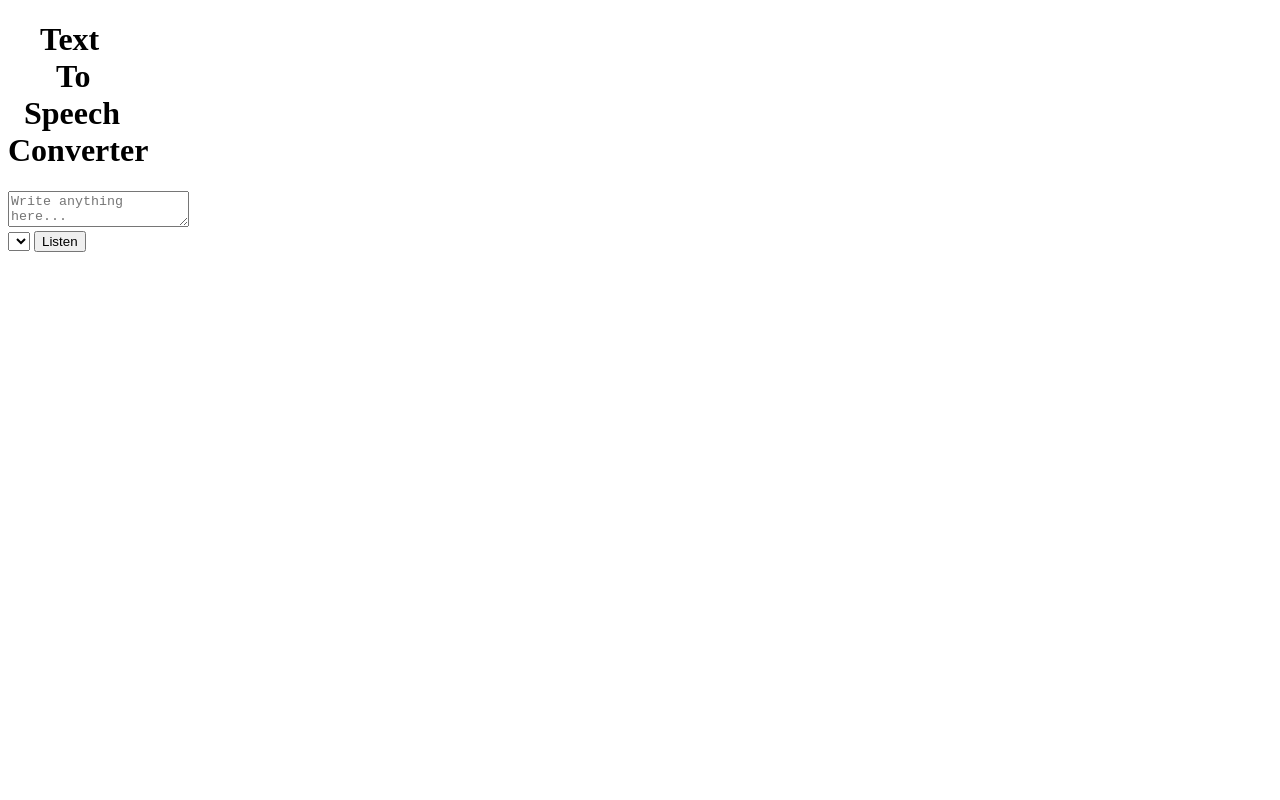
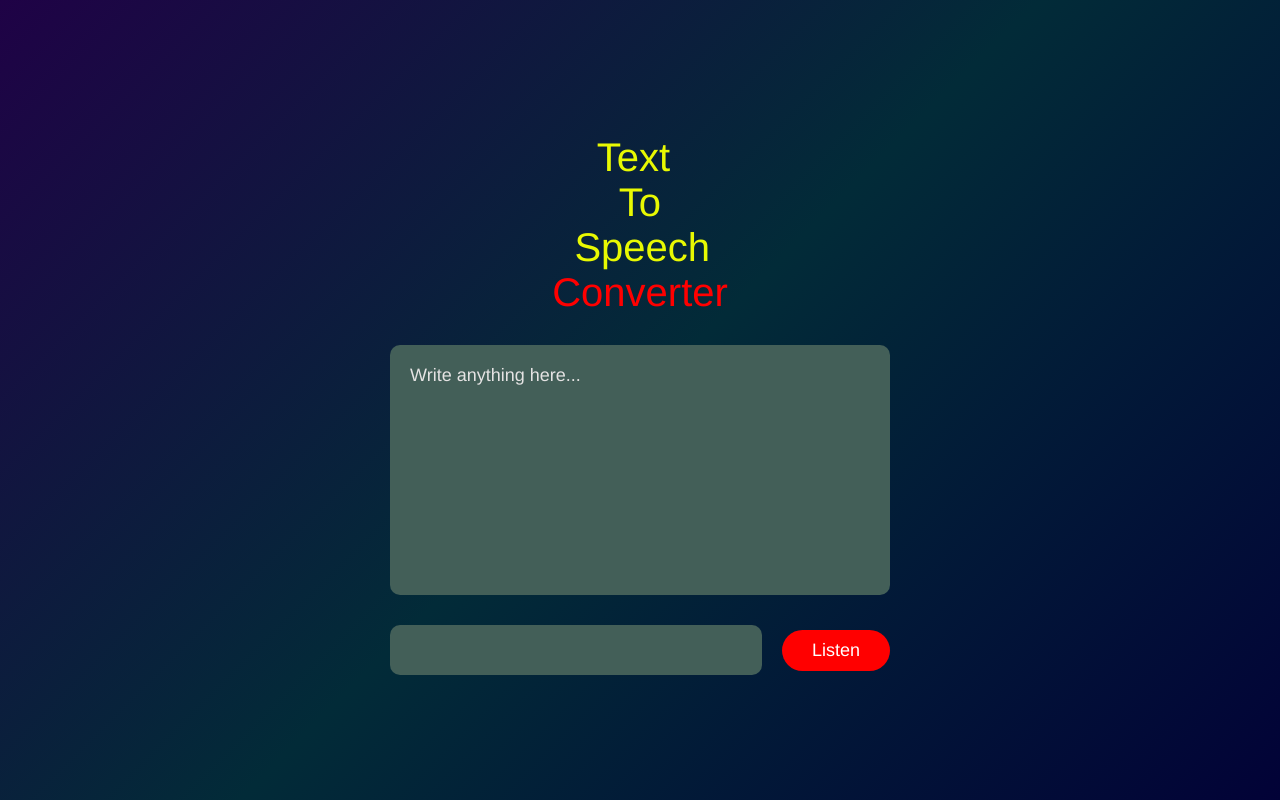
Before and after one commit to Avinash829/Text-To-Speech-Converter, a plain HTML site: page index.html in a window 1280 px wide. Drawn offline with Linux system fonts and the light colour scheme.

Commit message:
linked to styles

```diff
--- a/index.html
+++ b/index.html
@@ -4,7 +4,7 @@
     <meta charset="UTF-8">
     <meta name="viewport" content="width=device-width, initial-scale=1.0">
     <title>Text to Speech Converter</title>
-    <link rel="stylesheet" href="texttospeech.css">
+    <link rel="stylesheet" href="styles.css">
 </head>
 <body>
     <div class="container">
```
